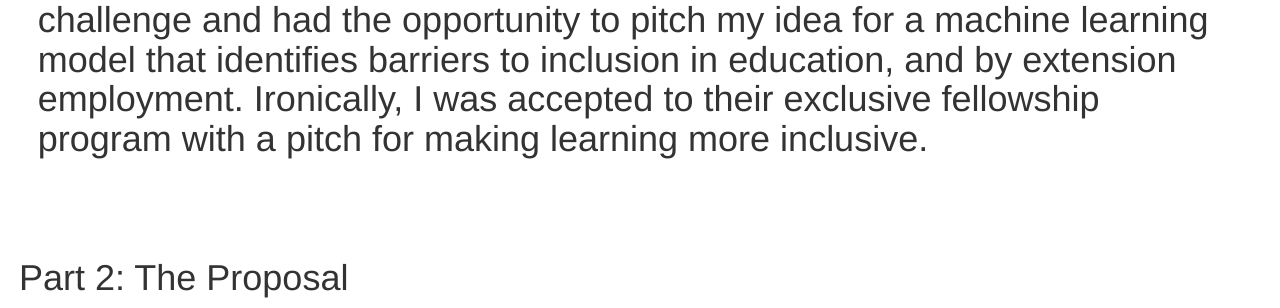
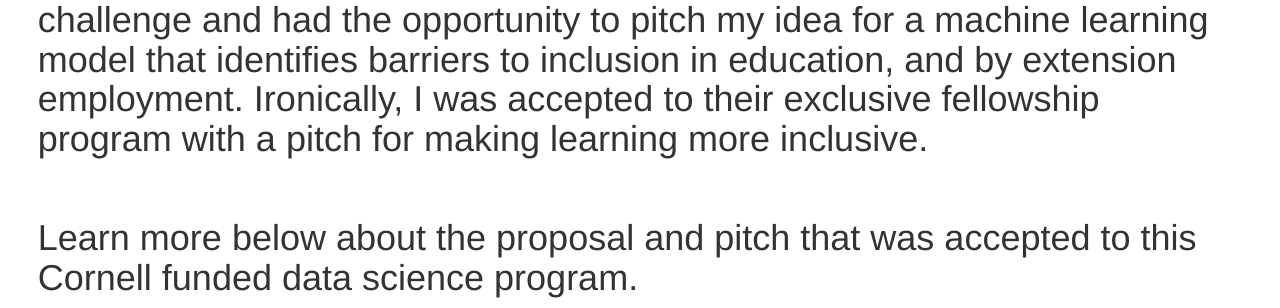
Before and after one commit to christian-templeton/wedding, a Flask app: page /index in a window 1280 px wide. Shown: the part 971-1279 px from the top of the page. Run offline with Flask 2, Linux system fonts and the light colour scheme; some libraries are stand-ins or nearby versions; grey boxes are pictures that could not be loaded.

Commit message:
Update index.html

```diff
--- a/templates/index.html
+++ b/templates/index.html
@@ -51,27 +51,30 @@
 <br />
 
 
+<p class="padding2">Inspired by the idea that learning is accessible to anyone, anywhere, I taught myself SQL and Python. Using these new skills, I applied to that data science program I had read about. I passed the programming challenge and had the opportunity to pitch my idea for a machine learning model that identifies barriers to inclusion in education, and by extension employment. Ironically, I was accepted to their exclusive fellowship program with a pitch for making learning more inclusive. <p/>
+<br />
 
-<p class="padding2">Inspired by the idea that learning is accessible to anyone, anywhere, I taught myself SQL and Python. Using these new skills, I applied to that data science program I had read about. I passed the programming challenge and had the opportunity to pitch my idea for a machine learning model that identifies barriers to inclusion in education, and by extension employment. Ironically, I was accepted to their exclusive fellowship program with a pitch for making learning more inclusive. <p/>
+<p class="padding2">Learn more below about the proposal and pitch that was accepted to this Cornell funded data science program. <p/>
+
 <br />
 <br />
 
 <p class="padding">Part 2: The Proposal<p/>
 
-	<p class="padding2"><iframe width="633" height="453" src="https://www.youtube.com/embed/UeCX6CaeUUA" frameborder="0" allowfullscreen></iframe><p/>
+	<p class="padding2"><iframe width="944" height="704" src="https://www.youtube.com/embed/UeCX6CaeUUA" frameborder="0" allowfullscreen></iframe><p/>
 
 <br />
 <br />
 
 <p class="padding">Part 3: The Pitch<p/>
 
-	<p class="padding2"><iframe src="https://docs.google.com/presentation/d/1RdnqbloPVJ6U4t16QSlq1l08r29GdpswnghK7T-44b4/embed?start=true&loop=true&delayms=3000" frameborder="0" width="633" height="453" allowfullscreen="true" mozallowfullscreen="true" webkitallowfullscreen="true"></iframe><p/>
+	<p class="padding2"><iframe src="https://docs.google.com/presentation/d/1RdnqbloPVJ6U4t16QSlq1l08r29GdpswnghK7T-44b4/embed?start=true&loop=true&delayms=3000" frameborder="0" width="944" height="704" allowfullscreen="true" mozallowfullscreen="true" webkitallowfullscreen="true"></iframe><p/>
 
 <br />
 <br />
 
-<p class="padding">Epilogue: The Fellowship<p/>
-	<p class="padding2"><iframe src="https://www.thedataincubator.com/foundations.html" width="633" height="453" frameborder="0"></iframe><p/>
+<p class="padding">Epilogue: The Program<p/>
+	<p class="padding2"><iframe src="https://www.thedataincubator.com/foundations.html" width="944" height="944" frameborder="0"></iframe><p/>
 
 <br />
 
```
